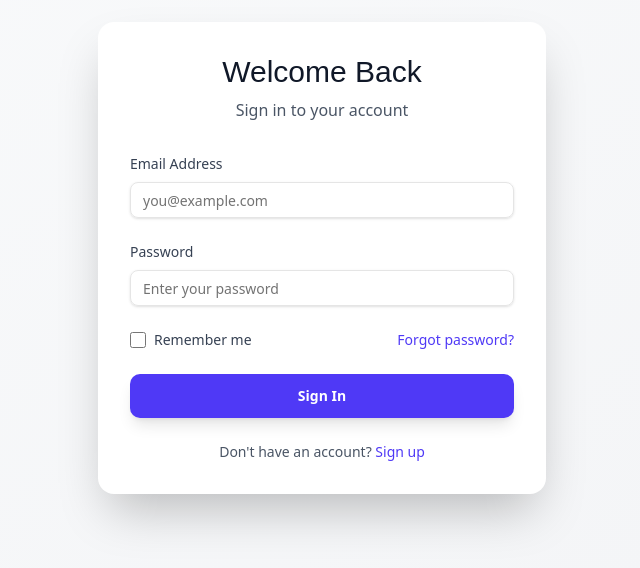
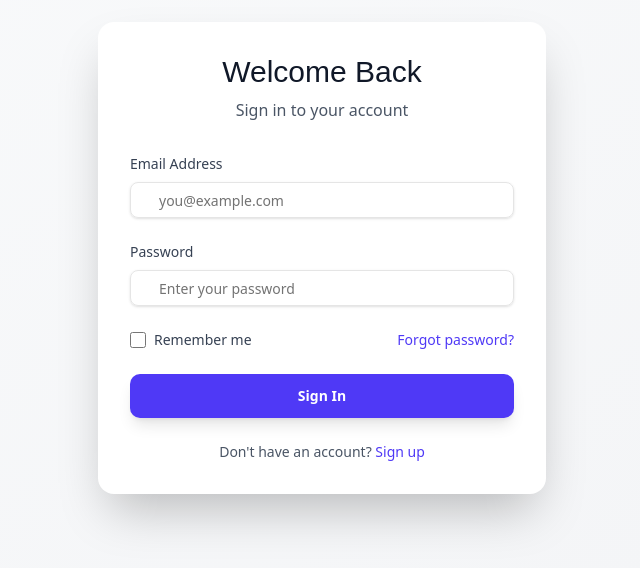
Before and after one commit to HaidarShah208/e_store_furniture, a React (Vite) app in the folder frontend/: page /auth/sign-in in a window 1280 px wide. Shown: the part 142-710 px from the top of the page, without its empty margins (318-958 px from the left). Built offline with nearby package versions, Linux system fonts and the light colour scheme; a web font is replaced by a local one.

Commit message:
fix navbar

```diff
--- a/frontend/src/components/ui/input.tsx
+++ b/frontend/src/components/ui/input.tsx
@@ -8,7 +8,7 @@
       <input
         type={type}
         className={cn(
-          "flex h-9 w-full rounded-md border border-input bg-transparent px-3 py-1 text-base shadow-sm transition-colors file:border-0 file:bg-transparent file:text-sm file:font-medium file:text-foreground placeholder:text-muted-foreground focus-visible:outline-none focus-visible:ring-1 focus-visible:ring-ring disabled:cursor-not-allowed disabled:opacity-50 md:text-sm",
+          "flex ps-7 h-9 w-full rounded-md border border-input bg-transparent px-3 py-1 text-base shadow-sm transition-colors file:border-0 file:bg-transparent file:text-sm file:font-medium file:text-foreground placeholder:text-muted-foreground focus-visible:outline-none focus-visible:ring-1 focus-visible:ring-ring disabled:cursor-not-allowed disabled:opacity-50 md:text-sm",
           className
         )}
         ref={ref}
--- a/frontend/src/components/user/navbar/Navbar.tsx
+++ b/frontend/src/components/user/navbar/Navbar.tsx
@@ -9,6 +9,7 @@
   DropdownMenuItem,
   DropdownMenuTrigger,
 } from '@/components/ui/dropdown-menu';
+import { Input } from '@/components/ui/input';
 
 export default function Navbar() {
   const cartItems = useAppSelector((state) => state.cart.items);
@@ -31,9 +32,9 @@
           </Link>
           <div className="hidden md:flex relative w-64">
             <Search className="absolute left-2 top-2.5 h-4 w-4 text-gray-400" />
-            <input
+            <Input
               placeholder={t('navbar.searchPlaceholder')}
-              className="pl-8 h-9 w-full rounded-md border border-gray-200 bg-transparent px-3 py-1 text-sm shadow-sm transition-colors focus-visible:outline-none focus-visible:ring-1 focus-visible:ring-blue-600"
+              className="rounded-xl"
             />
           </div>
         </div>
```
